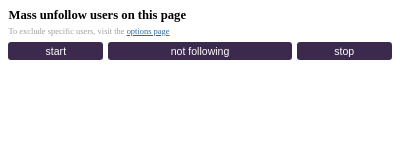
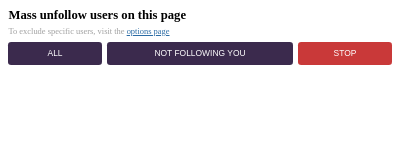
Before and after one commit to luqmanoop/twitter-mass-unfollow, a browser extension: page popup.html in a window 400 px wide. Drawn offline with Linux system fonts and the light colour scheme.

Commit message:
add button titles

```diff
--- a/popup.html
+++ b/popup.html
@@ -33,7 +33,7 @@
       }
       .actions {
         display: flex;
-        min-width: 20rem;
+        min-width: 21rem;
         gap: 0.5rem;
         /* display: flex; */
         /* justify-content: space-between; */
@@ -41,7 +41,6 @@
 
       button {
         border: none;
-        padding: 0.3rem;
         flex: 1;
         background-color: #3b2a4d;
         color: #fff;
@@ -49,17 +48,27 @@
         cursor: pointer;
         transform: scale(1);
         transition: all;
-        font-size: 1rem;
+        font-size: 0.8rem;
         user-select: none;
         -webkit-user-select: none;
+        text-transform: uppercase;
+        padding: 0.6rem 0;
       }
 
       button:nth-child(2) {
         flex: 2;
       }
 
+      button:last-child {
+        background-color: #c93939;
+      }
+
       button:hover {
         background-color: #412e52e9;
+      }
+
+      button:last-child:hover {
+        background-color: #c93939;
       }
 
       button:active {
@@ -81,8 +90,13 @@
         <a href="/options.html" target="_blank">options page</a>
       </p>
       <div class="actions">
-        <button id="unfollow-all">start</button>
-        <button id="unfollow-not-following">not following</button>
+        <button id="unfollow-all" title="Unfollow all accounts">all</button>
+        <button
+          id="unfollow-not-following"
+          title="Unfollow accounts you follow but not following you"
+        >
+          not following you
+        </button>
         <button id="stop">stop</button>
       </div>
     </main>
```
